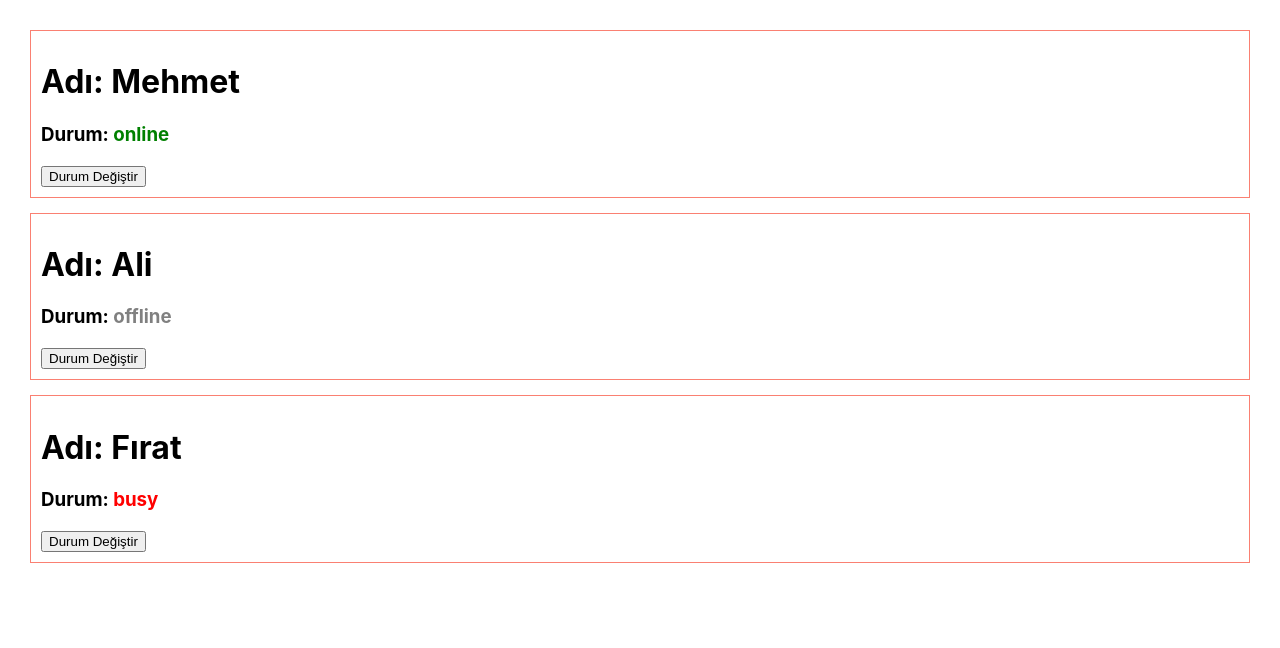
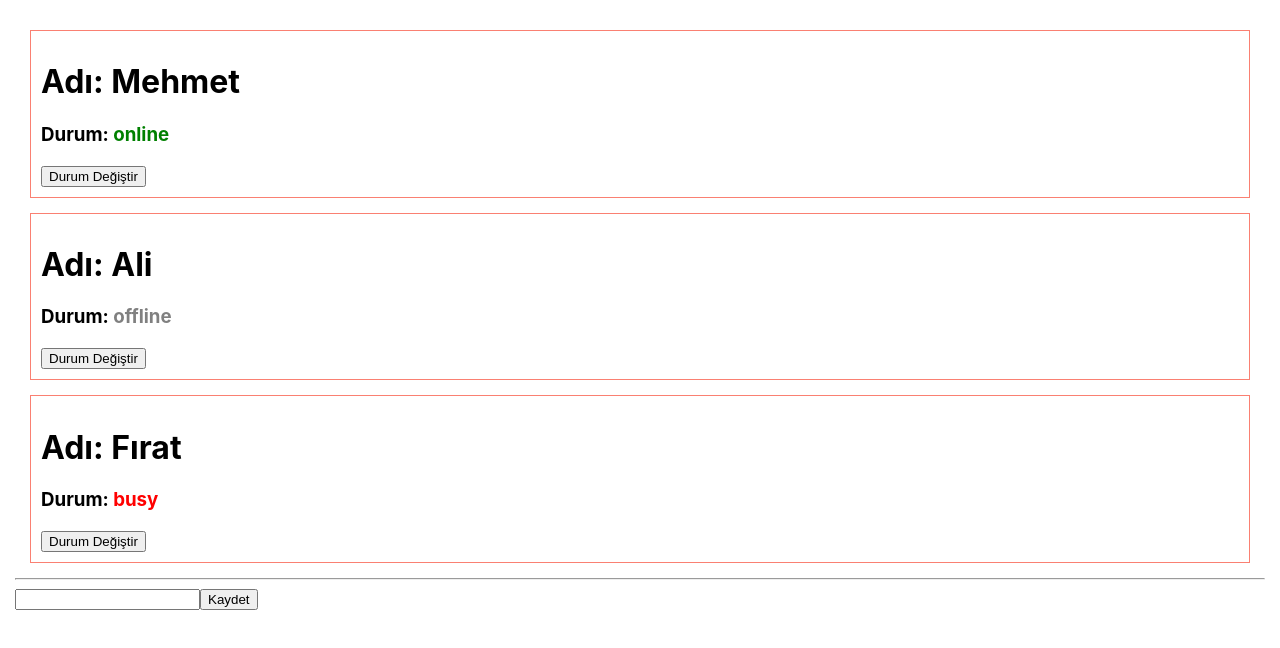
Before and after one commit to mafirat/react_tutorial_ws, a React (Create React App) app in the folder user-app/: page / in a window 1280 px wide. Shown: the top 648 px of the page. Built offline with nearby package versions, Linux system fonts and the light colour scheme.

Commit message:
Video-10: Form eklendi, form bileşenine addUser metodu props olarak gönderildi

```diff
--- a/user-app/src/App.js
+++ b/user-app/src/App.js
@@ -1,25 +1,28 @@
 import React from 'react';
 
+import AddUser from './components/AddUser'
 import UserList from './components/UserList'
 
-function ConsoleLog(data) {
-  console.log('from App Module');
-}
-
 class App extends React.Component {
-  state={
+  state = {
     users: [
-      {name:"Mehmet", state:"online", id:1},
-      {name:"Ali", state:"offline",id:2},
-      {name:"Fırat", state:"busy",id:3}
+      { name: "Mehmet", state: "online", id: 1 },
+      { name: "Ali", state: "offline", id: 2 },
+      { name: "Fırat", state: "busy", id: 3 }
     ]
   }
-  render(){
+
+  addMethod = (name)=>{
+    console.log('App modülü içerisinde', name)
+    //const tUsers = [...this.state.users.]
+  }
+
+  render() {
     return (
       <div>
-        {
-          <UserList users={this.state.users}/>
-        }
+        <UserList users={this.state.users} />
+        <hr/>
+        <AddUser addMethod={this.addMethod}/>
       </div>
     );
   }
--- /dev/null
+++ b/user-app/src/components/AddUser.jsx
@@ -0,0 +1,25 @@
+import React from 'react';
+
+class AddUser extends React.Component{
+    state = {
+        name:''
+    }
+    submitHandler = (e) =>{
+        e.preventDefault();
+        this.props.addMethod(this.state.name)
+    }
+    changeHandler = (e) => {
+        this.setState({
+            name: e.target.value
+        })
+    }
+    render(){
+        return(
+            <form onSubmit={this.submitHandler}>
+                <input type="text" id="name" onChange={this.changeHandler}/>
+                <button>Kaydet</button>
+            </form>
+        )
+    }
+}
+export default AddUser;
```
